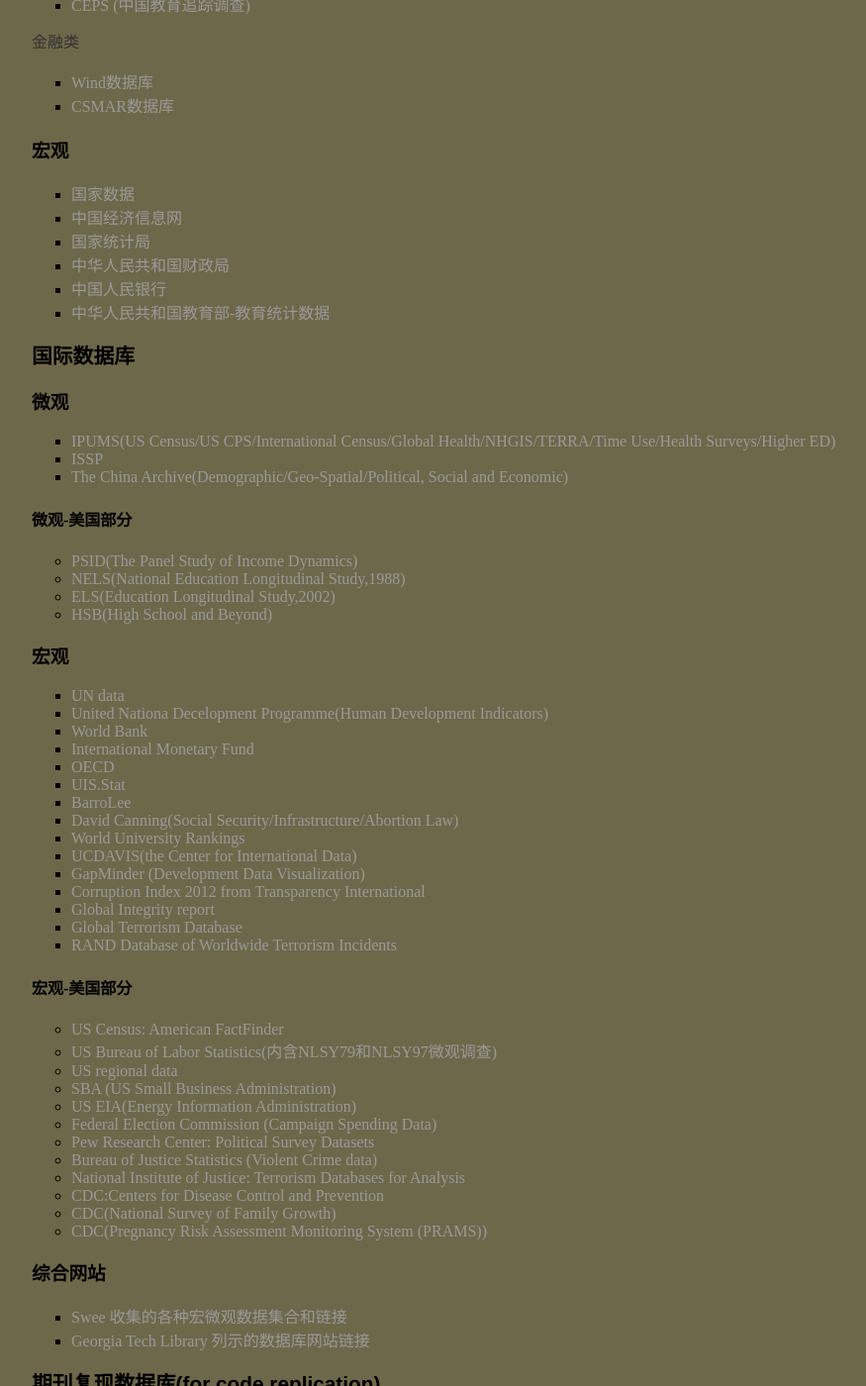
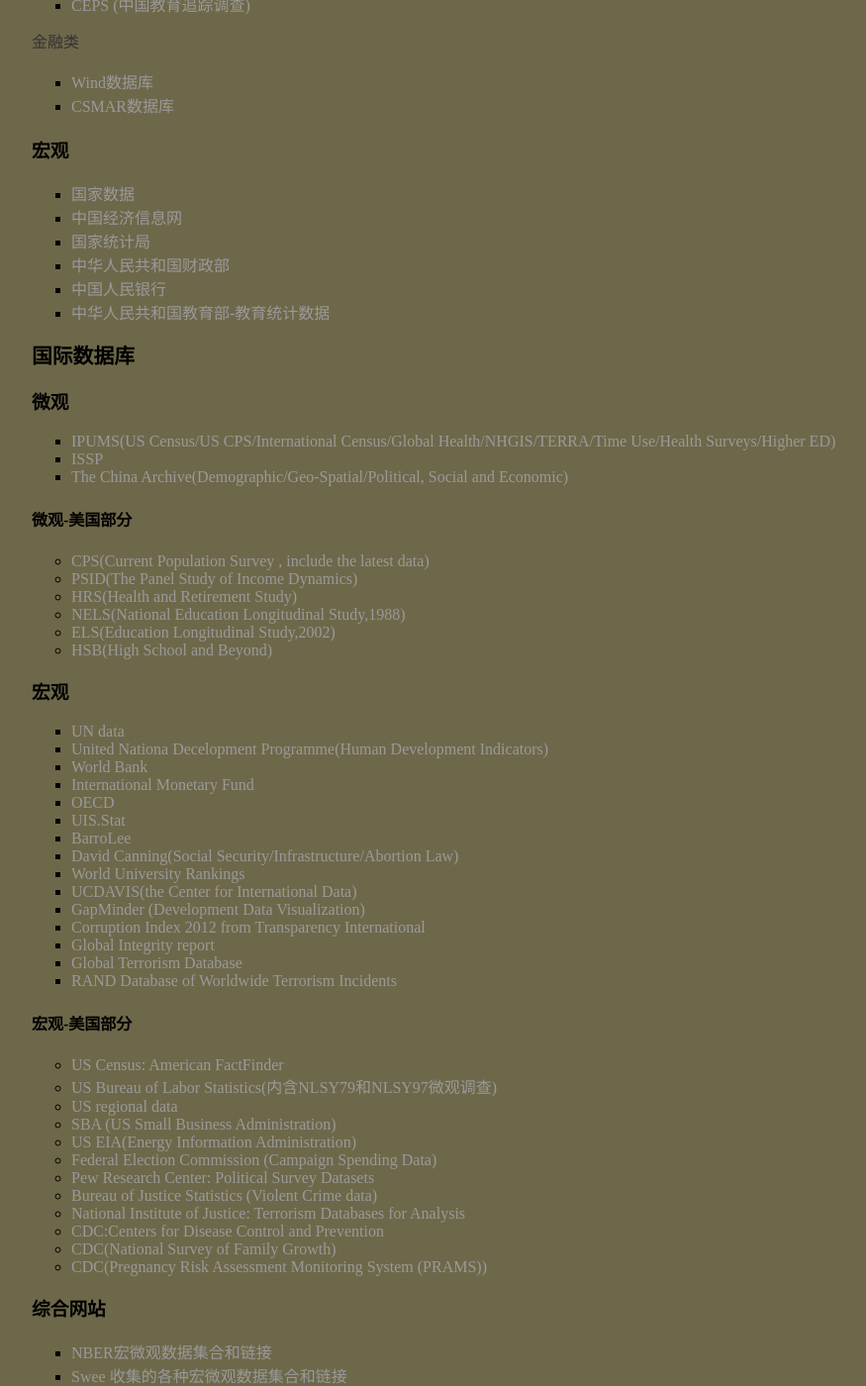
Before and after one commit to trustxiaoqinwang/trustxiaoqinwang.github.io, a Jekyll site: the page built from datasets/index.html, in a window 1280 px wide and 1400 px high, scrolled down 394 px. Shown: the whole window at 99% size, without its empty margins (64-939 px from the left). Built offline with Jekyll 4.4.1, drawn with Linux system fonts in a browser that asks for light colours.

Commit message:
Update index.html

```diff
--- a/datasets/index.html
+++ b/datasets/index.html
@@ -29,7 +29,7 @@
       <li><a href="http://data.stats.gov.cn/index.htm">国家数据</a></li>
       <li><a href="http://www.cei.gov.cn/">中国经济信息网</a></li>
       <li><a href="http://www.stats.gov.cn/">国家统计局</a></li>
-      <li><a href="http://www.mof.gov.cn/index.htm">中华人民共和国财政局</a></li>
+      <li><a href="http://www.mof.gov.cn/index.htm">中华人民共和国财政部</a></li>
       <li><a href="http://www.pbc.gov.cn/">中国人民银行</a></li>
       <li><a href="http://www.moe.edu.cn/jyb_sjzl/">中华人民共和国教育部-教育统计数据</a></li>
    </ul>
@@ -45,7 +45,9 @@
 
    <h4>微观-美国部分</h4>
         <ul type="circle">
+            <li><a href="https://thedataweb.rm.census.gov/ftp/cps_ftp.html">CPS(Current Population Survey , include the latest data)</a></li>
             <li><a href="https://simba.isr.umich.edu/data/data.aspx">PSID(The Panel Study of Income Dynamics)</a></li>
+            <li><a href="http://hrsonline.isr.umich.edu/">HRS(Health and Retirement Study)</a></li>
             <li><a href="https://nces.ed.gov/surveys/nels88/">NELS(National Education Longitudinal Study,1988)</a></li>
             <li><a href="https://nces.ed.gov/surveys/els2002/">ELS(Education Longitudinal Study,2002) </a></li>
             <li><a href="https://nces.ed.gov/surveys/hsb/">HSB(High School and Beyond)</a></li>
@@ -88,6 +90,7 @@
 
     <h3>综合网站</h3>
        <ul type="square">
+         <li><a href="https://www.nber.org/data/">NBER宏微观数据集合和链接 </a></li>
          <li><a href="http://individual.utoronto.ca/swee/data.htm">Swee 收集的各种宏微观数据集合和链接 </a></li>
          <li><a href="http://libguides.gatech.edu/c.php?g=54223&p=350240">Georgia Tech Library 列示的数据库网站链接 </a></li>
       </ul>
```
